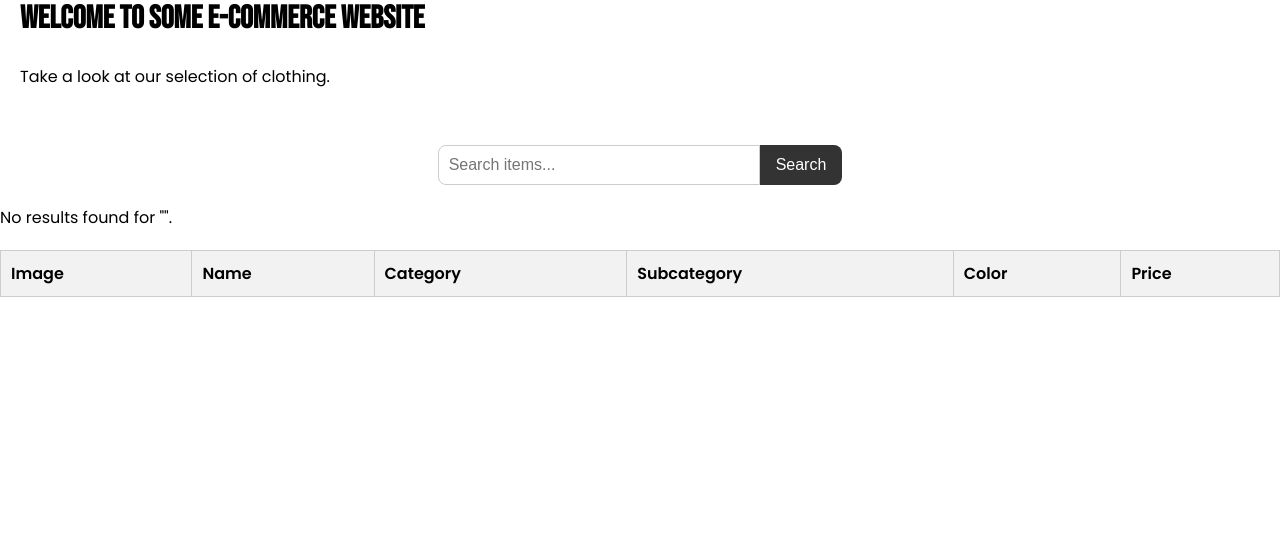
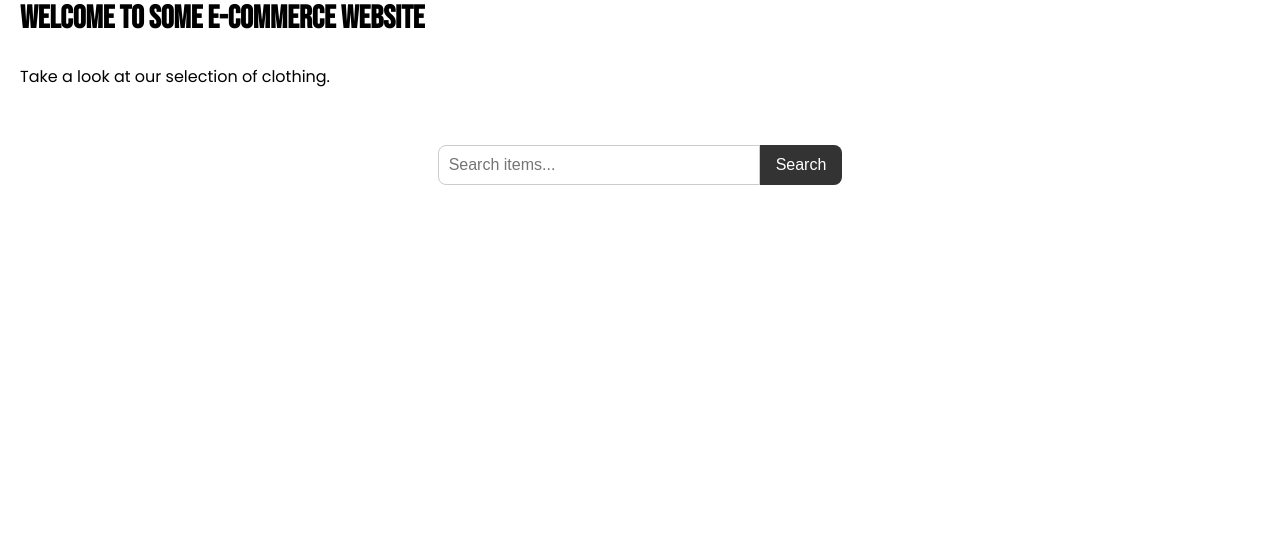
Before and after one commit to frggycc/Website_Project_Group11, a Flask app: page / in a window 1280 px wide. Shown: the part 138-675 px from the top of the page. Run offline with Flask 3, Linux system fonts and the light colour scheme; lists and menus that the app fills with data are empty.

Commit message:
update to search bar

```diff
--- a/templates/base.html
+++ b/templates/base.html
@@ -46,31 +46,16 @@
 </body>
 </html>
 
-<!-- Search Bar-->
-<form method="GET" action="/search-Bar" class="search-bar">
+<!-- Search Bar -->
+<form method="GET" action="/search-bar" class="search-bar">
     <input type="text" name="search" placeholder="Search items..." value="{{ request.args.get('search', '') }}">
     <button type="submit">Search</button>
 </form>
 
+{% set search_query = request.args.get('search') %}
 
-
+{% if search_query %}
     {% if items %}
-    <div class="items-grid">
-        {% for item in items %}
-            <div class="item-card">
-                <img src="{{ url_for('static', filename='images/' + item[5]) }}" alt="{{ item[1] }}">
-                <h3>{{ item[1] }}</h3>
-                <p>Category: {{ item[2] }}</p>
-                <p>Subcategory: {{ item[3] }}</p>
-                <p>Color: {{ item[6] }}</p>
-                <p>${{ "%.2f"|format(item[4]) }}</p>
-            </div>
-        {% endfor %}
-    </div>
-{% else %}
-    <p class="no-results">No results found for "{{ request.args.get('search', '') }}".</p>
-{% endif %}
-
         <table class="items-table">
             <thead>
               <tr>
@@ -97,3 +82,7 @@
               {% endfor %}
             </tbody>
         </table>
+    {% else %}
+        <p class="no-results">No results found for "{{ search_query }}".</p>
+    {% endif %}
+{% endif %}
```
Lines whose indentation alone changed are shown as unchanged.
